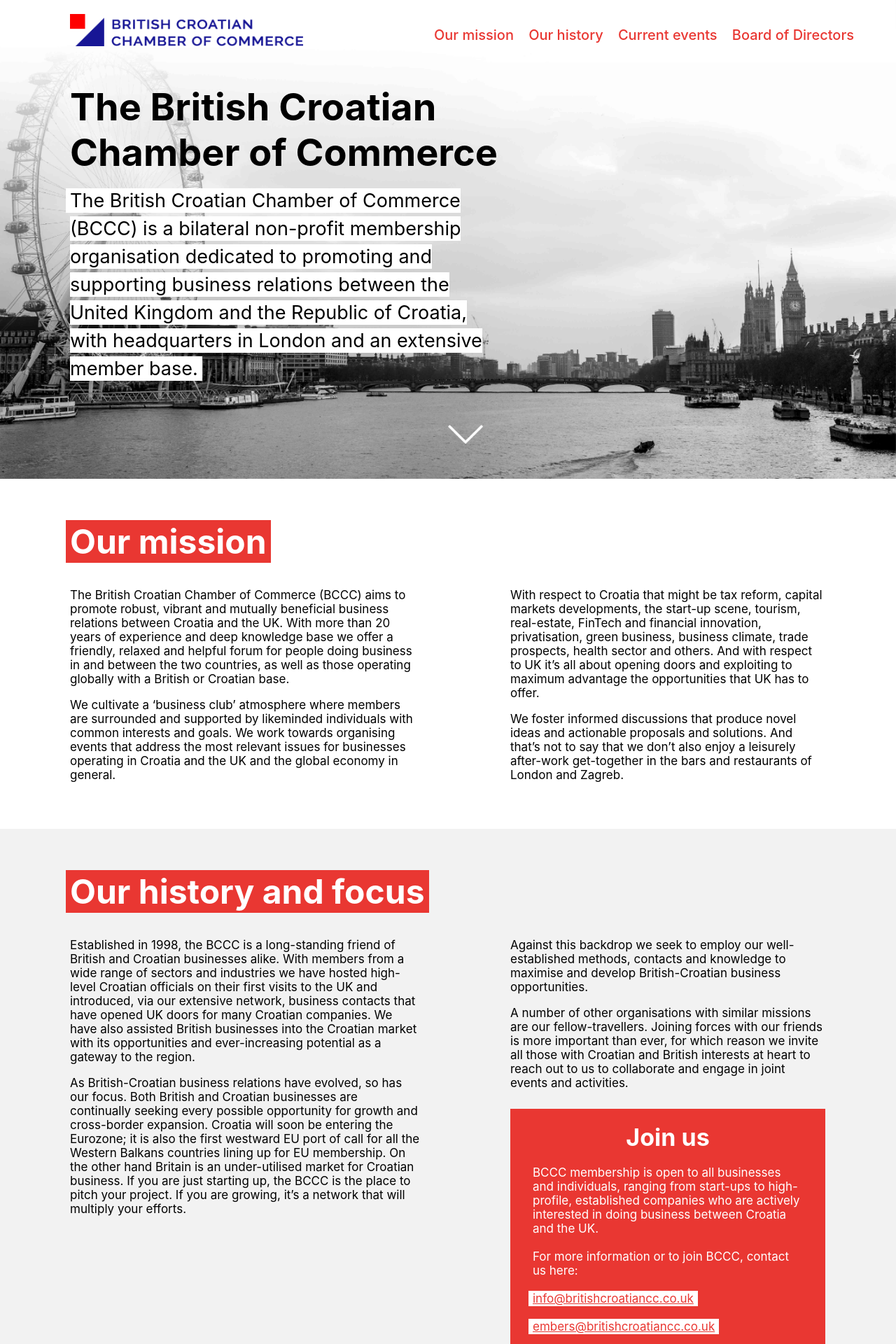
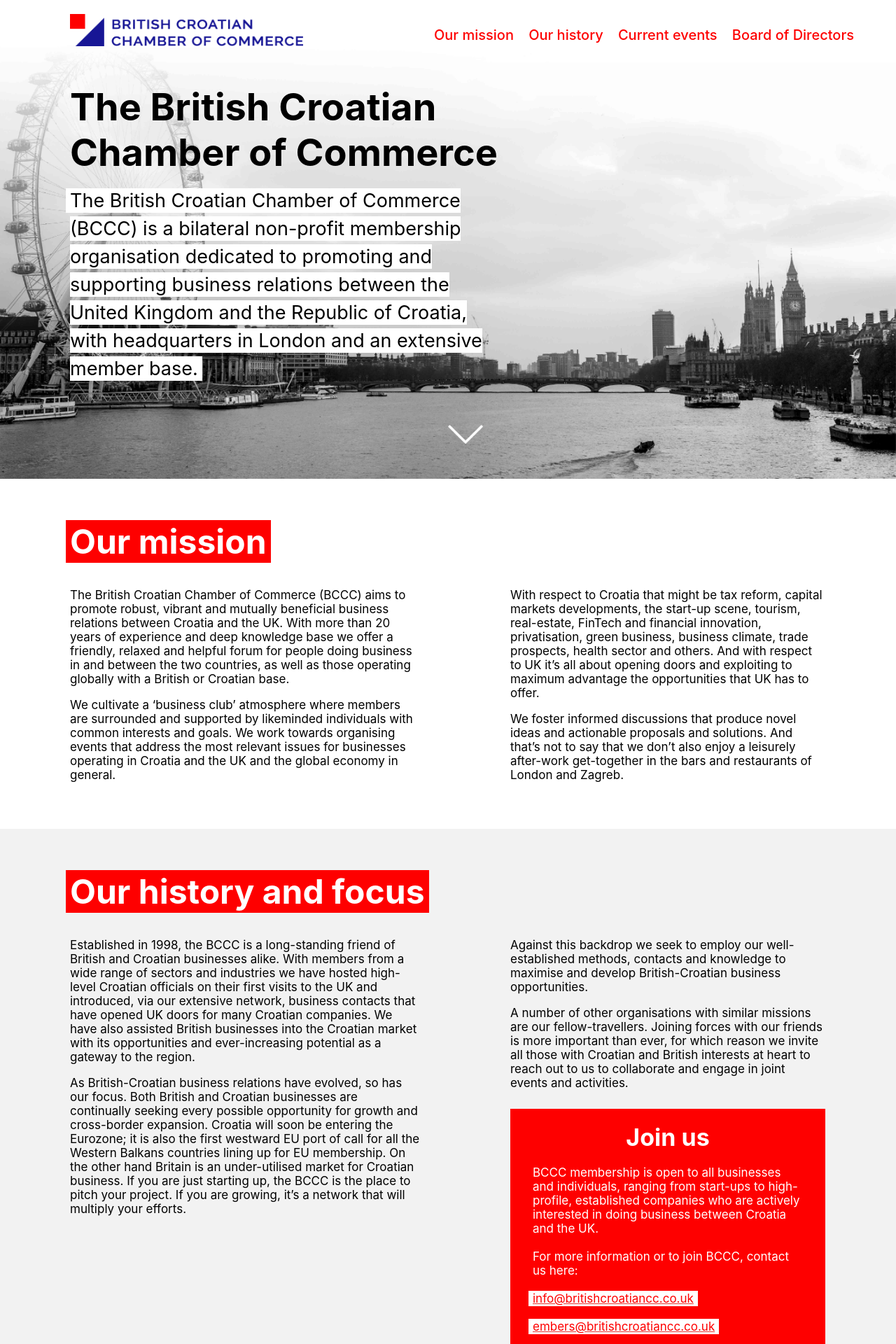
Before and after one commit to jcatalaamat/croatia-see-meets-uk, a React (Create React App) app: page /#/ in a window 1280 px wide. Shown: the top 1920 px of the page at 70% size. Built offline with nearby package versions, Linux system fonts and the light colour scheme.

Commit message:
change red and remove arrows

```diff
--- a/src/App.scss
+++ b/src/App.scss
@@ -403,9 +403,9 @@
   }
 }
 .red-header__text{
-  background-color: #e93732;
+  background-color: #fe0000;
   color: white;
-  box-shadow: 6px 0 0 #e93732, -6px 0 0 #e93732;
+  box-shadow: 6px 0 0 #fe0000, -6px 0 0 #fe0000;
   line-height: 16px;
   padding: 1px 0 1px 0;
 }
@@ -468,7 +468,7 @@
   line-height: 16px;
   padding: 1px 0 1px 0;
   background-color: white;
-  color: #e93732;
+  color: #fe0000;
   }
 }
 
@@ -652,7 +652,7 @@
 .box-red {
   width: 350px;
   color: white;
-  background-color: #e93732;
+  background-color: #fe0000;
   display: flex;
   flex-direction: column;
   align-items: center;
@@ -986,7 +986,7 @@
 .space {
   @media only screen and (min-width: 768px) {
     display: block;
-    //border: 1px solid #e93732;
+    //border: 1px solid #fe0000;
     width: 150px;
     height: 20px;
   }
@@ -1037,7 +1037,7 @@
   visibility: hidden;
   @media only screen and (min-width: 768px) {
     visibility: visible;
-    color: #e93732;
+    color: #fe0000;
     font-size: 20px;
     font-weight: 500;
     display: flex;
@@ -1067,9 +1067,9 @@
     text-align: center;
   }
   &-item:hover{
-      background-color: #e93732;
+      background-color: #fe0000;
       color: white;
-      box-shadow: 10px 0 0 #e93732, -10px 0 0 #e93732;
+      box-shadow: 10px 0 0 #fe0000, -10px 0 0 #fe0000;
       line-height: 16px;
   }
 }
--- a/src/components/AboutTheEvent.jsx
+++ b/src/components/AboutTheEvent.jsx
@@ -87,7 +87,6 @@
 
       </div>
     </div>
-    <div className="bottom-arrow bottom-arrow-second" />
   </div>
 );
 
--- a/src/components/WhyParticipate.jsx
+++ b/src/components/WhyParticipate.jsx
@@ -68,7 +68,6 @@
         </div>
       </div>
     </div>
-    <div className="bottom-arrow bottom-arrow-third" />
   </div>
 );
 
```
